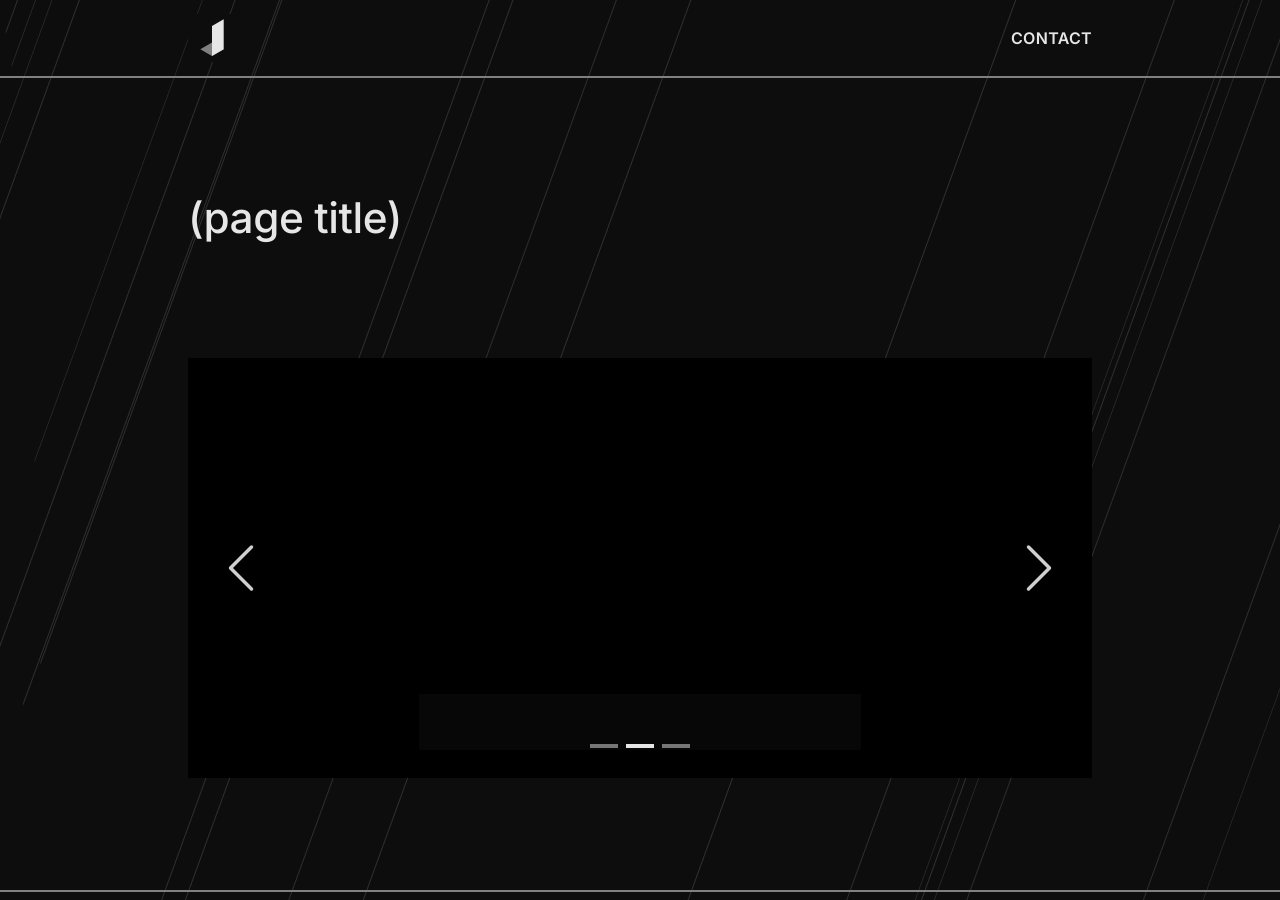
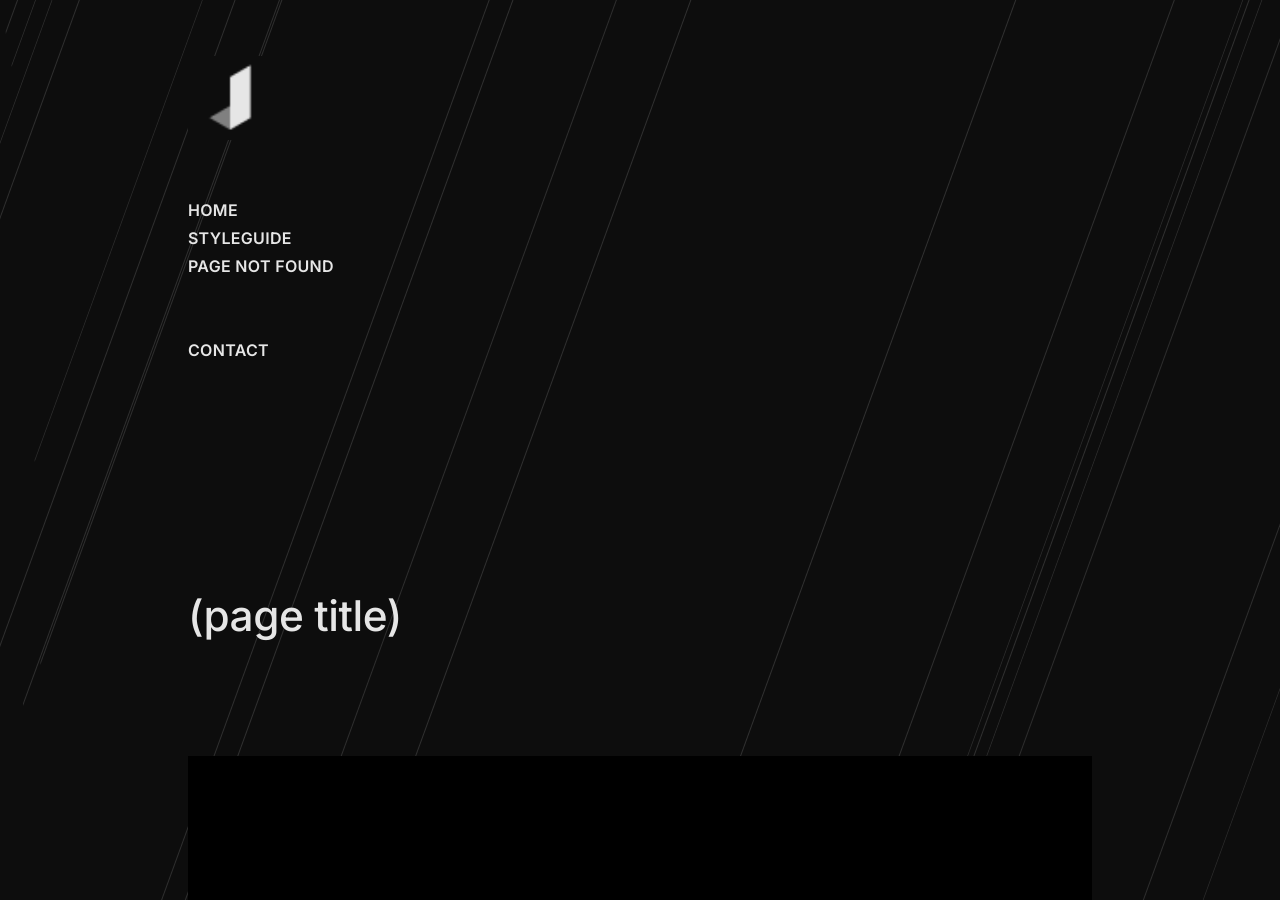
Before and after one commit to jingtianfeng/jekytrap, a Jekyll site: the page built from index.html, in a window 1280 px wide and 900 px high. Built offline with Jekyll 4.4.1, drawn with Linux system fonts in a browser that asks for light colours.

Commit message:
UPDATE _includes/nav-top.html: restart

```diff
--- a/_includes/nav-top.html
+++ b/_includes/nav-top.html
@@ -1,15 +1,39 @@
 <nav id="nav-top"
-     class="border-bottom">
-    <div class="container py-2">
-        <div class="d-flex justify-content-between align-items-center">
-            <a href="{{ '/' | relative_url }}">
-                <img src="{{ '/assets/img/logo-jtfeng.png' | relative_url }}"
-                     alt="Website logo"
-                     width="48" height="48" />
-            </a>
-            <a href="#footer">
-                Contact
-            </a>
+     class="">
+    <div class="container pt-5 pb-7">
+        <div class="row gy-5">
+            <div class="col-4 col-xl-2">
+                <div class="d-flex flex-column align-items-start"
+                     style="max-width: 280px;">
+                    <a href="{{ '/' | relative_url }}">
+                        <img src="{{ '/assets/img/logo-jtfeng.png' | relative_url }}"
+                             alt=""
+                             width="84"
+                             height="84"
+                             class="img-fluid" />
+                    </a>
+                </div>
+            </div>
+            <div class="col-4 col-xl-1">
+                <div class="d-flex flex-column align-items-start"
+                     style="max-width: 280px;">
+                    <a href="{{ '/' | relative_url }}">
+                        Home
+                    </a>
+                    <a href="{{ '/styleguide/' | relative_url }}">
+                        Styleguide
+                    </a>
+                    <a href="{{ '/404' | relative_url }}">
+                        Page Not Found
+                    </a>
+                </div>
+            </div>
+            <div class="col-4 col-xl-1">
+                <div class="d-flex flex-column align-items-start align-items-xl-end"
+                     style="max-width: 280px;">
+                    <a href="#footer">Contact</a>
+                </div>
+            </div>
         </div>
     </div>
 </nav>
```
